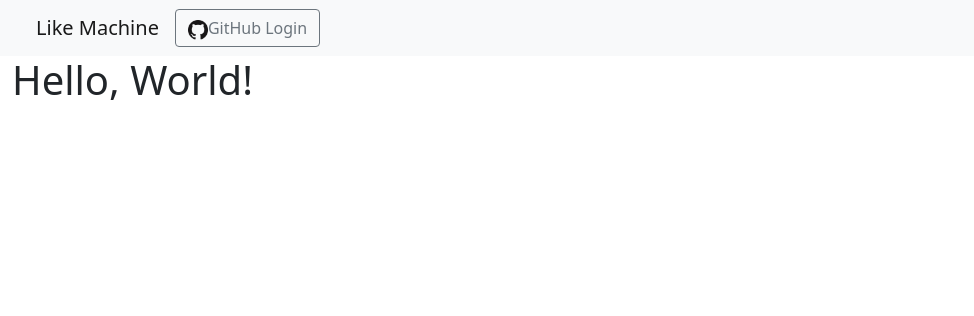
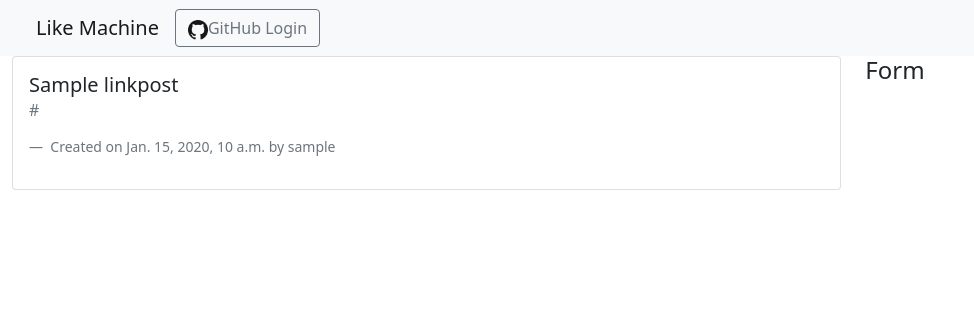
Before and after one commit to raviindorey/LikeMachine, a Django app: page / in a window 1280 px wide. Shown: the top 316 px of the page, without its empty margins (0-974 px from the left). Run offline with Django 3.2, Linux system fonts and the light colour scheme; tables that the repository leaves empty hold one stand-in row (values such as "Sample post"); some libraries are stand-ins or nearby versions.

Commit message:
Display LinkPost items on homepage

```diff
--- a/home/views.py
+++ b/home/views.py
@@ -1,5 +1,10 @@
 from django.shortcuts import render
+
+from .models import LinkPost
 
 
 def home(request):
-    return render(request, 'home/homepage.html')
+    links = LinkPost.objects.all()
+    return render(request, 'home/homepage.html', {
+        'links': links
+    })
--- a/templates/home/homepage.html
+++ b/templates/home/homepage.html
@@ -1,5 +1,21 @@
-{% extends '_base.html' %}
-
-{% block content %}
-<h1>Hello, World!</h1>
+{% extends '_base.html' %} {% block content %}
+<div class="row">
+  <div class="col-8">
+    {% for link in links %}
+    <div class="card">
+      <div class="card-body">
+        <h5 class="card-title">{{ link.title }}</h5>
+        <h6 class="card-subtitle mb-2 text-muted">{{ link.link }}</h6>
+        <br />
+        <figcaption class="blockquote-footer">
+          Created on {{ link.created }} by {{ link.author }}
+        </figcaption>
+      </div>
+    </div>
+    {% endfor %}
+  </div>
+  <div class="col-3">
+    <h4>Form</h4>
+  </div>
+</div>
 {% endblock content %}
```
